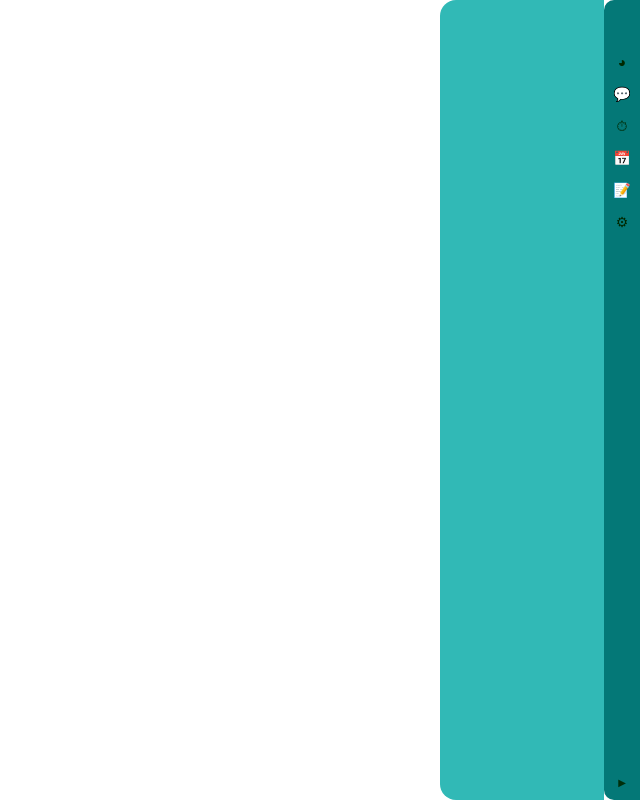
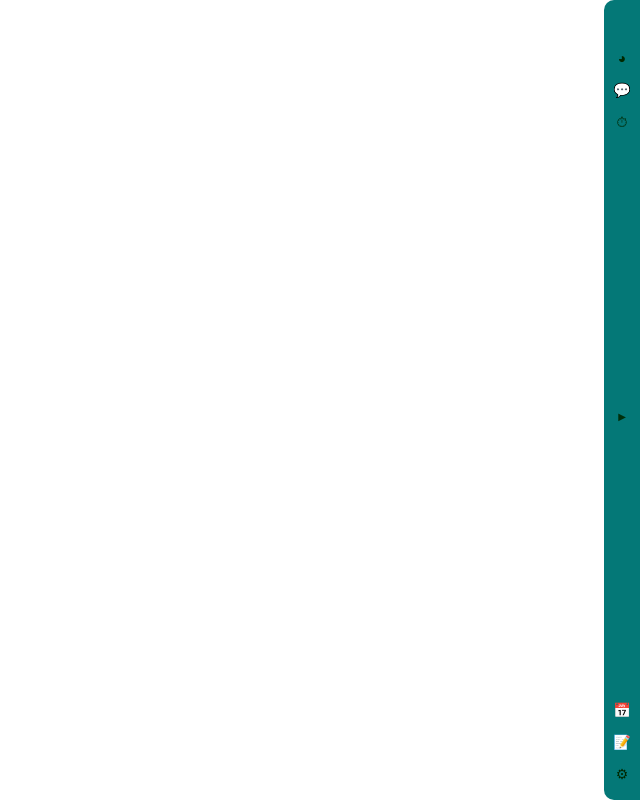
Before and after one commit to AP3008/BMO, a React (Vite) app: page / in a window 1280 px wide. Shown: the whole page, without its empty margins (640-1280 px from the left). Built offline with nearby package versions, Linux system fonts and the light colour scheme; a web font is replaced by a local one.

Commit message:
feat: added side bar

```diff
--- a/src/components/QuickCards/CalendarCard.tsx
+++ b/src/components/QuickCards/CalendarCard.tsx
@@ -1,6 +1,6 @@
 export function CalendarCard() {
   return (
-    <div className="flex flex-col items-center justify-center h-full gap-2">
+    <div className="flex flex-col items-center gap-2">
       <span className="text-2xl">📅</span>
       <span
         className="text-xs opacity-50"
--- a/src/components/QuickCards/ChatCard.tsx
+++ b/src/components/QuickCards/ChatCard.tsx
@@ -1,6 +1,6 @@
 export function ChatCard() {
   return (
-    <div className="flex flex-col items-center justify-center h-full gap-2">
+    <div className="flex flex-col items-center gap-2">
       <span className="text-2xl">💬</span>
       <span
         className="text-xs opacity-50"
--- a/src/components/QuickCards/NotesCard.tsx
+++ b/src/components/QuickCards/NotesCard.tsx
@@ -1,6 +1,6 @@
 export function NotesCard() {
   return (
-    <div className="flex flex-col items-center justify-center h-full gap-2">
+    <div className="flex flex-col items-center gap-2">
       <span className="text-2xl">📝</span>
       <span
         className="text-xs opacity-50"
--- a/src/components/QuickCards/SettingsCard.tsx
+++ b/src/components/QuickCards/SettingsCard.tsx
@@ -1,6 +1,6 @@
 export function SettingsCard() {
   return (
-    <div className="flex flex-col items-center justify-center h-full gap-2">
+    <div className="flex flex-col items-center gap-2">
       <span className="text-2xl">⚙</span>
       <span
         className="text-xs opacity-50"
--- a/src/components/QuickCards/TimerCard.tsx
+++ b/src/components/QuickCards/TimerCard.tsx
@@ -1,6 +1,6 @@
 export function TimerCard() {
   return (
-    <div className="flex flex-col items-center justify-center h-full gap-2">
+    <div className="flex flex-col items-center gap-2">
       <span
         className="text-2xl font-mono font-bold"
         style={{ color: "var(--bmo-teal-dark)" }}
--- a/src/components/Sidebar/index.tsx
+++ b/src/components/Sidebar/index.tsx
@@ -1,4 +1,4 @@
-import { useEffect, useRef } from "react";
+import { useEffect, useRef, useState } from "react";
 import { getCurrentWindow, primaryMonitor } from "@tauri-apps/api/window";
 import { LogicalSize, LogicalPosition } from "@tauri-apps/api/dpi";
 import { useBmoStore } from "../../store";
@@ -6,25 +6,25 @@ import type { SidebarMode, QuickPanel } from "../../store";
 import { StatusBar } from "../StatusBar";
 import { QuickCardContent } from "../QuickCards";
 
-// ── Width constants ─────────────────────────────────────────────────────────
+// ── Constants ───────────────────────────────────────────────────────────────
 
-const WIDTH: Record<SidebarMode, number> = {
-  collapsed: 36,
-  quick: 200,
-  expanded: 260,
-};
+const COLLAPSED_W = 36;
+const POPOVER_W = 200;
+const EXPANDED_W = 260;
+const SIDEBAR_H = 900;
+const ANIM_DURATION = 300;
+const ICON_BAR_W = 36;
+const CARD_EXIT_MS = 220;
 
-const SIDEBAR_H = 900;
-const ANIM_DURATION = 350;
-const ICON_BAR_W = 36;
-const CARD_W = WIDTH.quick - ICON_BAR_W; // 164
+// ── Icon definitions ────────────────────────────────────────────────────────
 
-// ── Quick-access icon definitions ───────────────────────────────────────────
-
-const QUICK_ICONS: { panel: QuickPanel; label: string; icon: string }[] = [
+const ICONS_ABOVE: { panel: QuickPanel; label: string; icon: string }[] = [
   { panel: "face", label: "BMO Face", icon: "◕" },
   { panel: "chat", label: "Chat", icon: "💬" },
   { panel: "timer", label: "Timer", icon: "⏱" },
+];
+
+const ICONS_BELOW: { panel: QuickPanel; label: string; icon: string }[] = [
   { panel: "calendar", label: "Calendar", icon: "📅" },
   { panel: "notes", label: "Notes", icon: "📝" },
   { panel: "settings", label: "Settings", icon: "⚙" },
@@ -50,35 +50,20 @@ function nextFrame(): Promise<number> {
   return new Promise((r) => requestAnimationFrame(r));
 }
 
-async function setBounds(
-  win: Awaited<ReturnType<typeof getCurrentWindow>>,
-  w: number,
-  h: number,
-  x: number,
-  y: number,
-) {
-  await Promise.all([
-    win.setSize(new LogicalSize(w, h)),
-    win.setPosition(new LogicalPosition(x, y)),
-  ]);
-}
-
-async function snapToEdge(mode: SidebarMode) {
+/** Instant snap — no animation. */
+async function snapWidth(w: number) {
   const win = getCurrentWindow();
   const m = await getScreenMetrics();
   if (!m) return;
-
-  const w = WIDTH[mode];
+  const x = m.screenW - w;
+  const y = m.screenH / 2 - SIDEBAR_H / 2;
+  await win.setPosition(new LogicalPosition(x, y));
   await win.setSize(new LogicalSize(w, SIDEBAR_H));
-  await win.setPosition(
-    new LogicalPosition(m.screenW - w, m.screenH / 2 - SIDEBAR_H / 2),
-  );
 }
 
-async function animateSlide(fromMode: SidebarMode, toMode: SidebarMode) {
-  const fromW = WIDTH[fromMode];
-  const toW = WIDTH[toMode];
-  if (fromW === toW) return; // panel swap in quick mode — no animation
+/** Animated slide with ordered setPosition/setSize to prevent jutting. */
+async function animateSlide(fromW: number, toW: number) {
+  if (fromW === toW) return;
 
   const win = getCurrentWindow();
   const m = await getScreenMetrics();
@@ -86,21 +71,124 @@ async function animateSlide(fromMode: SidebarMode, toMode: SidebarMode) {
 
   const { screenW, screenH } = m;
   const y = screenH / 2 - SIDEBAR_H / 2;
+  const expanding = toW > fromW;
 
   const start = performance.now();
   while (true) {
     const t = Math.min((performance.now() - start) / ANIM_DURATION, 1);
     const e = easeInOutCubic(t);
     const w = Math.round(fromW + (toW - fromW) * e);
+    const x = screenW - w;
 
-    await setBounds(win, w, SIDEBAR_H, screenW - w, y);
+    if (expanding) {
+      await win.setPosition(new LogicalPosition(x, y));
+      await win.setSize(new LogicalSize(w, SIDEBAR_H));
+    } else {
+      await win.setSize(new LogicalSize(w, SIDEBAR_H));
+      await win.setPosition(new LogicalPosition(x, y));
+    }
 
     if (t >= 1) break;
     await nextFrame();
   }
 }
 
-// ── Component ───────────────────────────────────────────────────────────────
+// ── CardPopover ─────────────────────────────────────────────────────────────
+
+/** Y offsets for each panel's card, relative to window top. */
+const CARD_Y: Record<QuickPanel, number> = {
+  face: 56,
+  chat: 92,
+  timer: 128,
+  calendar: 490,
+  notes: 526,
+  settings: 562,
+};
+
+function CardPopover({ panel }: { panel: QuickPanel | null }) {
+  const [visible, setVisible] = useState(false);
+  const [activePanel, setActivePanel] = useState<QuickPanel | null>(null);
+
+  useEffect(() => {
+    if (panel) {
+      setActivePanel(panel);
+      requestAnimationFrame(() => setVisible(true));
+    } else {
+      setVisible(false);
+      const timer = setTimeout(() => setActivePanel(null), 200);
+      return () => clearTimeout(timer);
+    }
+  }, [panel]);
+
+  if (!activePanel) return null;
+
+  const top = CARD_Y[activePanel];
+
+  return (
+    <div
+      style={{
+        position: "absolute",
+        right: 4,
+        top,
+        width: 140,
+        backgroundColor: "var(--bmo-teal)",
+        borderRadius: 12,
+        boxShadow: "0 4px 20px rgba(0,0,0,0.25)",
+        padding: 12,
+        opacity: visible ? 1 : 0,
+        transform: visible ? "scale(1)" : "scale(0.9)",
+        transformOrigin: "right center",
+        transition: "opacity 180ms ease, transform 180ms ease",
+        pointerEvents: visible ? "auto" : "none",
+      }}
+    >
+      <QuickCardContent panel={activePanel} />
+    </div>
+  );
+}
+
+// ── IconButton ──────────────────────────────────────────────────────────────
+
+function IconButton({
+  panel,
+  label,
+  icon,
+  isActive,
+  onClick,
+}: {
+  panel: string;
+  label: string;
+  icon: string;
+  isActive: boolean;
+  onClick: () => void;
+}) {
+  return (
+    <button
+      key={panel}
+      onClick={onClick}
+      title={label}
+      className="transition-colors"
+      style={{
+        width: 28,
+        height: 28,
+        display: "flex",
+        alignItems: "center",
+        justifyContent: "center",
+        borderRadius: 6,
+        fontSize: 14,
+        cursor: "pointer",
+        backgroundColor: isActive ? "var(--bmo-teal)" : "transparent",
+        color: "#002800",
+        border: "none",
+        padding: 0,
+      }}
+    >
+      {icon}
+    </button>
+  );
+}
+
+// ── Sidebar ─────────────────────────────────────────────────────────────────
 
 export function Sidebar() {
   const sidebarMode = useBmoStore((s) => s.sidebarMode);
@@ -111,19 +199,52 @@ export function Sidebar() {
   const isFirstRender = useRef(true);
   const prevModeRef = useRef<SidebarMode>(sidebarMode);
   const isAnimating = useRef(false);
+  const actualWidthRef = useRef(COLLAPSED_W);
 
+  // ── Effect 1: Initial snap ──
+  useEffect(() => {
+    snapWidth(COLLAPSED_W);
+    actualWidthRef.current = COLLAPSED_W;
+  }, []);
+
+  // ── Effect 2: Sidebar mode changes (expand/collapse animation) ──
   useEffect(() => {
     if (isFirstRender.current) {
       isFirstRender.current = false;
-      snapToEdge(sidebarMode);
-    } else if (!isAnimating.current) {
+      return;
+    }
+
+    const prevMode = prevModeRef.current;
+    prevModeRef.current = sidebarMode;
+    if (prevMode === sidebarMode) return;
+    if (isAnimating.current) return;
+
+    const fromW = actualWidthRef.current;
+    const toW = sidebarMode === "expanded" ? EXPANDED_W : COLLAPSED_W;
+
     isAnimating.current = true;
-      animateSlide(prevModeRef.current, sidebarMode).then(() => {
+    animateSlide(fromW, toW).then(() => {
+      actualWidthRef.current = toW;
       isAnimating.current = false;
     });
+  }, [sidebarMode]);
+
+  // ── Effect 3: QuickPanel changes (instant snap for cards) ──
+  useEffect(() => {
+    if (sidebarMode !== "collapsed") return;
+    if (isAnimating.current) return;
+
+    if (quickPanel) {
+      snapWidth(POPOVER_W);
+      actualWidthRef.current = POPOVER_W;
+    } else {
+      const timer = setTimeout(() => {
+        snapWidth(COLLAPSED_W);
+        actualWidthRef.current = COLLAPSED_W;
+      }, CARD_EXIT_MS);
+      return () => clearTimeout(timer);
     }
-    prevModeRef.current = sidebarMode;
-  }, [sidebarMode]);
+  }, [quickPanel, sidebarMode]);
 
   const isExpanded = sidebarMode === "expanded";
 
@@ -134,24 +255,23 @@ export function Sidebar() {
         position: "relative",
         overflow: "hidden",
         background: "transparent",
-        borderRadius:
-          sidebarMode === "collapsed" ? "10px 0 0 10px" : "16px 0 0 16px",
       }}
     >
-      {/* ── Layer 1: Full sidebar (expanded) ── */}
+      {/* ── Layer 1: Expanded sidebar (260px) ── */}
       <div
         className="flex flex-col select-none"
         style={{
           position: "absolute",
           top: 0,
           right: 0,
-          width: `${WIDTH.expanded}px`,
+          width: EXPANDED_W,
           height: "100%",
           backgroundColor: "var(--bmo-teal)",
           overflow: "hidden",
           borderRadius: "16px 0 0 16px",
           opacity: isExpanded ? 1 : 0,
           pointerEvents: isExpanded ? "auto" : "none",
+          transition: "opacity 150ms ease",
         }}
       >
         {/* Header (drag region) */}
@@ -159,7 +279,7 @@ export function Sidebar() {
           data-tauri-drag-region
           className="flex items-center px-3 shrink-0 cursor-grab"
           style={{
-            height: "44px",
+            height: 44,
             backgroundColor: "var(--bmo-teal-dark)",
           }}
         >
@@ -176,13 +296,13 @@ export function Sidebar() {
           {/* Face slot */}
           <div
             className="flex items-center justify-center shrink-0"
-            style={{ height: "180px" }}
+            style={{ height: 180 }}
           >
             <div
               className="flex items-center justify-center rounded-2xl text-2xl font-bold"
               style={{
-                width: "120px",
-                height: "80px",
+                width: 120,
+                height: 80,
                 backgroundColor: "var(--bmo-face)",
                 color: "var(--bmo-teal-dark)",
                 letterSpacing: "0.05em",
@@ -218,10 +338,10 @@ export function Sidebar() {
             right: 0,
             top: "50%",
             transform: "translateY(-50%)",
-            height: "48px",
-            width: "20px",
+            height: 48,
+            width: 20,
             backgroundColor: "var(--bmo-teal-dark)",
-            fontSize: "10px",
+            fontSize: 10,
             display: "flex",
             alignItems: "center",
             justifyContent: "center",
@@ -235,93 +355,77 @@ export function Sidebar() {
         </button>
       </div>
 
-      {/* ── Layer 2: Quick-access layout (collapsed + quick) ── */}
+      {/* ── Layer 2: Icon bar + Card popover (collapsed mode) ── */}
       <div
         className="flex select-none"
         style={{
           position: "absolute",
           top: 0,
           right: 0,
-          width: `${WIDTH.quick}px`,
+          width: POPOVER_W,
           height: "100%",
-          overflow: "hidden",
+          overflow: "visible",
           opacity: isExpanded ? 0 : 1,
           pointerEvents: isExpanded ? "none" : "auto",
         }}
       >
-        {/* Card area (left side) */}
+        {/* Card popover area (left side) */}
         <div
-          className="flex-1 overflow-hidden"
           style={{
-            width: `${CARD_W}px`,
-            minWidth: `${CARD_W}px`,
-            backgroundColor: "var(--bmo-teal)",
-            borderRadius: "16px 0 0 16px",
+            flex: 1,
+            position: "relative",
           }}
         >
-          <QuickCardContent panel={quickPanel} />
+          <CardPopover panel={quickPanel} />
         </div>
 
-        {/* Icon bar (right side, always visible at 36px) */}
+        {/* Icon bar (right side, 36px) */}
         <div
           className="flex flex-col shrink-0"
           style={{
-            width: `${ICON_BAR_W}px`,
+            width: ICON_BAR_W,
             height: "100%",
             backgroundColor: "var(--bmo-teal-dark)",
-            borderRadius:
-              sidebarMode === "collapsed" ? "10px 0 0 10px" : undefined,
+            borderRadius: "10px 0 0 10px",
           }}
         >
-          {/* Drag region strip */}
+          {/* Drag region */}
           <div
             data-tauri-drag-region
             className="shrink-0 cursor-grab"
-            style={{ height: "44px" }}
+            style={{ height: 44 }}
           />
 
-          {/* Icon buttons */}
-          <div className="flex flex-col items-center flex-1 gap-1 py-1">
-            {QUICK_ICONS.map(({ panel, label, icon }) => (
+          {/* Top icons */}
+          <div className="flex flex-col items-center gap-1">
+            {ICONS_ABOVE.map(({ panel, label, icon }) => (
+              <IconButton
+                key={panel}
+                panel={panel}
+                label={label}
+                icon={icon}
+                isActive={quickPanel === panel}
+                onClick={() => toggleQuickPanel(panel)}
+              />
+            ))}
+          </div>
+
+          {/* Flex spacer */}
+          <div style={{ flex: 1 }} />
+
+          {/* Expand toggle (centered) */}
+          <div className="flex justify-center">
             <button
-                key={panel}
-                onClick={() => toggleQuickPanel(panel)}
-                title={label}
-                className="transition-colors"
+              onClick={() => setSidebarMode("expanded")}
+              className="opacity-90 hover:opacity-100 transition-opacity"
               style={{
-                  width: "28px",
-                  height: "28px",
+                width: 28,
+                height: 28,
                 display: "flex",
                 alignItems: "center",
                 justifyContent: "center",
-                  borderRadius: "6px",
-                  fontSize: "14px",
-                  cursor: "pointer",
-                  backgroundColor:
-                    quickPanel === panel && sidebarMode === "quick"
-                      ? "var(--bmo-teal)"
-                      : "transparent",
-                  color: "#002800",
-                  border: "none",
-                  padding: 0,
-                }}
-              >
-                {icon}
-              </button>
-            ))}
-          </div>
-
-          {/* Expand button (bottom) */}
-          <button
-            onClick={() => setSidebarMode("expanded")}
-            className="opacity-90 hover:opacity-100 transition-opacity shrink-0"
-            style={{
-              width: `${ICON_BAR_W}px`,
-              height: "36px",
-              display: "flex",
-              alignItems: "center",
-              justifyContent: "center",
-              fontSize: "10px",
+                borderRadius: 6,
+                fontSize: 10,
                 color: "#002800",
                 cursor: "pointer",
                 border: "none",
@@ -333,6 +437,27 @@ export function Sidebar() {
               ▶
             </button>
           </div>
+
+          {/* Flex spacer */}
+          <div style={{ flex: 1 }} />
+
+          {/* Bottom icons */}
+          <div className="flex flex-col items-center gap-1">
+            {ICONS_BELOW.map(({ panel, label, icon }) => (
+              <IconButton
+                key={panel}
+                panel={panel}
+                label={label}
+                icon={icon}
+                isActive={quickPanel === panel}
+                onClick={() => toggleQuickPanel(panel)}
+              />
+            ))}
+          </div>
+
+          {/* Bottom padding */}
+          <div className="shrink-0" style={{ height: 12 }} />
+        </div>
       </div>
     </div>
   );
--- a/src/store/index.ts
+++ b/src/store/index.ts
@@ -3,7 +3,7 @@ import { create } from "zustand";
 // ── Domain types ────────────────────────────────────────────────────────────
 
 export type BmoExpression = "idle" | "thinking" | "alert" | "focused" | "happy";
-export type SidebarMode = "collapsed" | "quick" | "expanded";
+export type SidebarMode = "collapsed" | "expanded";
 export type QuickPanel = "face" | "chat" | "timer" | "calendar" | "notes" | "settings";
 
 export interface Message {
@@ -101,15 +101,13 @@ export const useBmoStore = create<BmoStore>((set, get) => ({
   setSidebarMode: (mode) =>
     set({
       sidebarMode: mode,
-      quickPanel: mode === "collapsed" ? null : get().quickPanel,
+      quickPanel: mode === "expanded" ? null : get().quickPanel,
     }),
   toggleQuickPanel: (panel) =>
     set((s) => {
-      if (s.sidebarMode === "expanded")
-        return { sidebarMode: "quick", quickPanel: panel };
-      if (s.quickPanel === panel)
-        return { sidebarMode: "collapsed", quickPanel: null };
-      return { sidebarMode: "quick", quickPanel: panel };
+      if (s.sidebarMode === "expanded") return {};
+      if (s.quickPanel === panel) return { quickPanel: null };
+      return { quickPanel: panel };
     }),
 
   // Calendar
```
Also changed, not shown: src/components/QuickCards/FaceCard.tsx (+4 -4 lines). Lines whose indentation alone changed are shown as unchanged.
